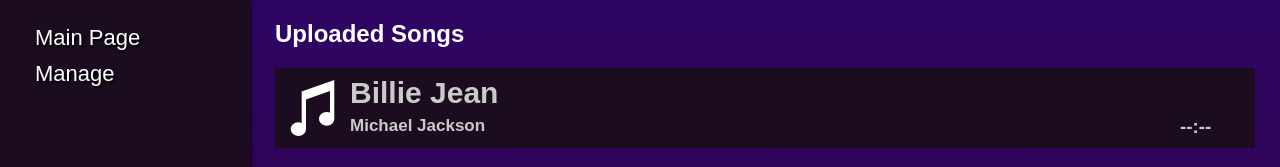
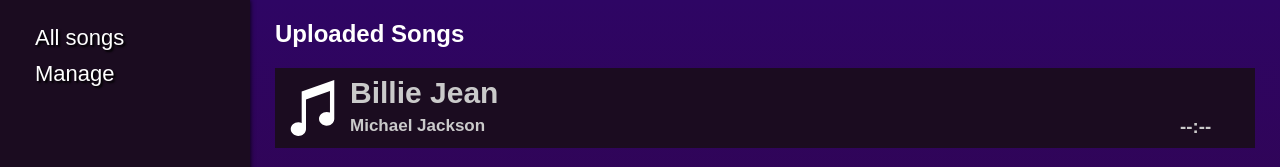
Before and after one commit to marcusmmmz/spotifds, a SvelteKit app: page / in a window 1280 px wide. Shown: the top 167 px of the page. Built offline with nearby package versions, Linux system fonts and the light colour scheme; what ipfs-core would draw is missing.

Commit message:
remove neon

```diff
--- a/src/routes/LeftPanel.svelte
+++ b/src/routes/LeftPanel.svelte
@@ -1,6 +1,6 @@
 <div class="left">
 	<div class="menuSelector">
-		<a href="/">Main Page</a>
+		<a href="/">All songs</a>
 		<a href="/manage">Manage</a>
 	</div>
 </div>
@@ -39,12 +39,12 @@
 
 
 	.menuSelector a:active {
-		color: var(--yellow);
+		/* color: var(--yellow); */
 		position: relative;
 		top: 2px;
 		transition: 0s;
-		text-shadow: 0 0 3px var(--yellow), 0 0 5px var(--yellow), 0 0 8px var(--yellow),
+		/* text-shadow: 0 0 3px var(--yellow), 0 0 5px var(--yellow), 0 0 8px var(--yellow),
 			0 0 18px var(--orange), 0 0 30px var(--orange), 0 0 34px var(--orange),
-			0 0 40px var(--orange), 0 0 65px var(--orange);
+			0 0 40px var(--orange), 0 0 65px var(--orange); */
 	}
 </style>
```
